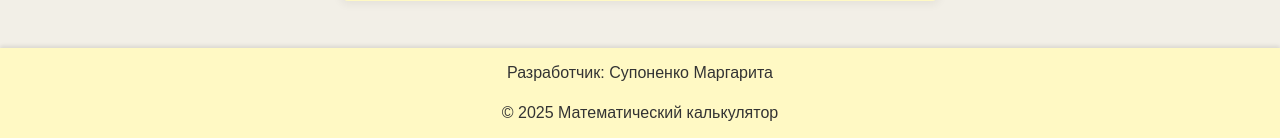
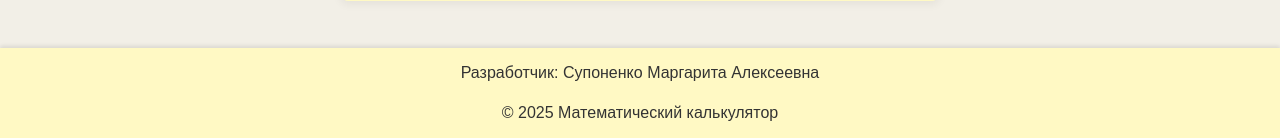
Before and after one commit to Mark6482/triangle-area, a Django app: page / in a window 1280 px wide. Shown: the part 662-800 px from the top of the page. Run offline with Django 5.2, Linux system fonts and the light colour scheme.

Commit message:
add info 2

```diff
--- a/triangle/templates/triangle/triangle.html
+++ b/triangle/templates/triangle/triangle.html
@@ -97,7 +97,7 @@
   </section>
 
   <footer>
-    Разработчик: Супоненко Маргарита
+    Разработчик: Супоненко Маргарита Алексеевна
     <p></p>
     &copy; 2025 Математический калькулятор
   </footer>
```
